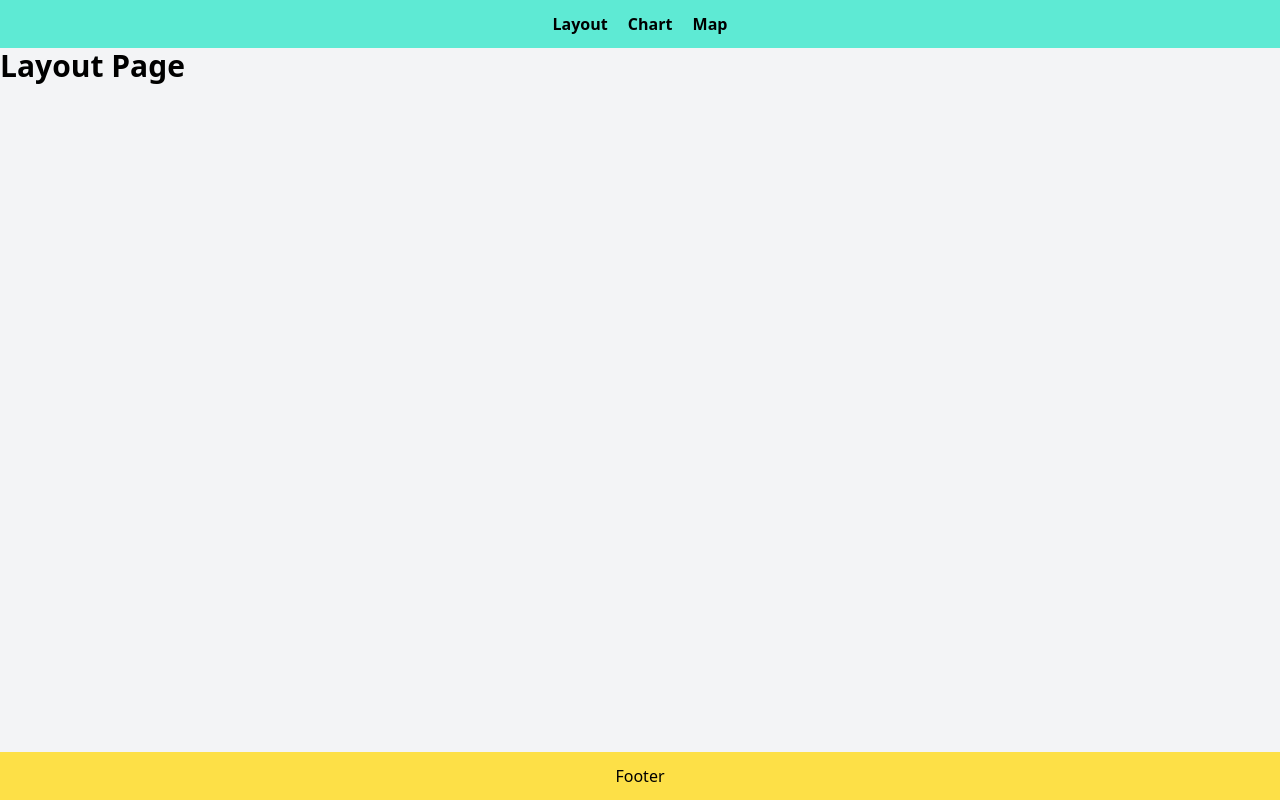
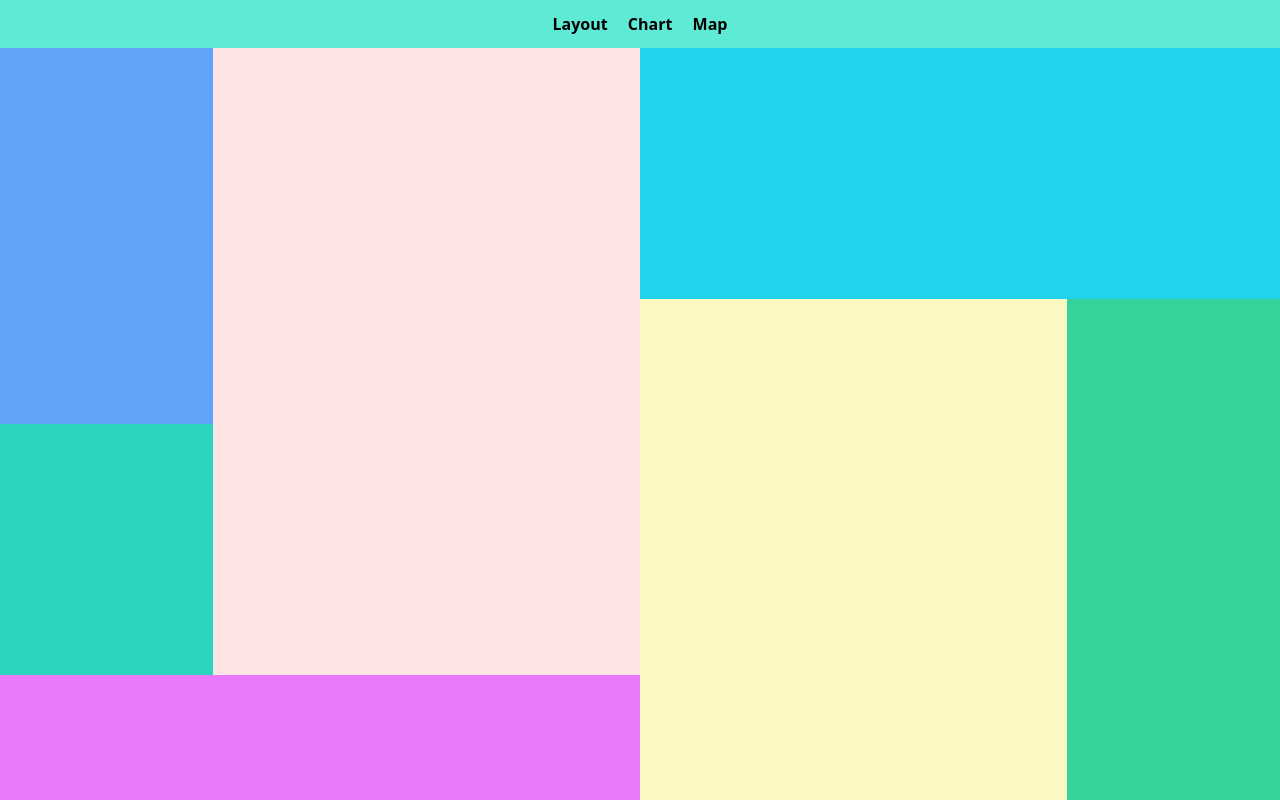
Before and after one commit to ahsanarique/svelte-practice, a SvelteKit app: page / in a window 1280 px wide. Built offline with nearby package versions, Linux system fonts and the light colour scheme.

Commit message:
grid layout

```diff
--- a/src/app.css
+++ b/src/app.css
@@ -2,12 +2,7 @@
 @tailwind components;
 @tailwind utilities;
 
-.layout-wrapper {
-    display: flex;
-    flex-direction: column;
-    min-height: 100vh;
+
+.layout-page > .grid {
+    min-height: calc(100vh - 48px);
 }
-
-footer {
-    margin-top: auto;
-}
--- a/src/components/chart/ChartComponent.svelte
+++ b/src/components/chart/ChartComponent.svelte
@@ -1,3 +1,3 @@
-<section class="chart-page">
+<section class="main-page chart-page">
     <h1>Chart Page</h1>
 </section>
--- a/src/components/layout/LayoutComponent.svelte
+++ b/src/components/layout/LayoutComponent.svelte
@@ -1,3 +1,11 @@
-<section class="layout-page">
-    <h1 class="text-3xl font-bold">Layout Page</h1>
-  </section>
+<section class="main-page layout-page">
+  <div class="grid md:grid-cols-12 grid-rows-6 grid-cols-4 grid-flow-col">
+    <div class="md:col-span-2 row-span-3 col-span-4 bg-blue-400"></div>
+    <div class="md:col-start-3 md:col-span-4 md:row-span-5 row-span-3 col-start-1 col-span-4 bg-rose-100"></div>
+    <div class="md:col-span-2 row-span-2 col-span-4 bg-teal-400"></div>
+    <div class="md:col-span-6 row-span-1 col-span-4 bg-fuchsia-400"></div>
+    <div class="md:col-start-7 md:col-span-6 row-span-2 col-start-1 col-span-4 bg-cyan-400"></div>
+    <div class="md:col-start-7 md:col-span-4 md:row-span-4 md:row-start-3 row-start-4 row-span-3 col-start-1 col-span-4 bg-yellow-100"></div>
+    <div class="md:col-start-11 md:col-span-2 row-span-4 col-start-1 col-span-4 bg-emerald-400"></div>
+  </div>
+</section>
--- a/src/components/map/MapComponent.svelte
+++ b/src/components/map/MapComponent.svelte
@@ -1,3 +1,3 @@
-<section class="map-page">
+<section class="main-page map-page">
     <h1>Map Page</h1>
 </section>
--- a/src/routes/+layout.svelte
+++ b/src/routes/+layout.svelte
@@ -14,10 +14,6 @@
   <slot />
 </main>
 
-<footer>
-  <h6 class="p-3 bg-yellow-300 text-center">Footer</h6>
-</footer>
-
 <style lang="postcss">
   :global(html) {
     background-color: theme(colors.gray.100);
```
